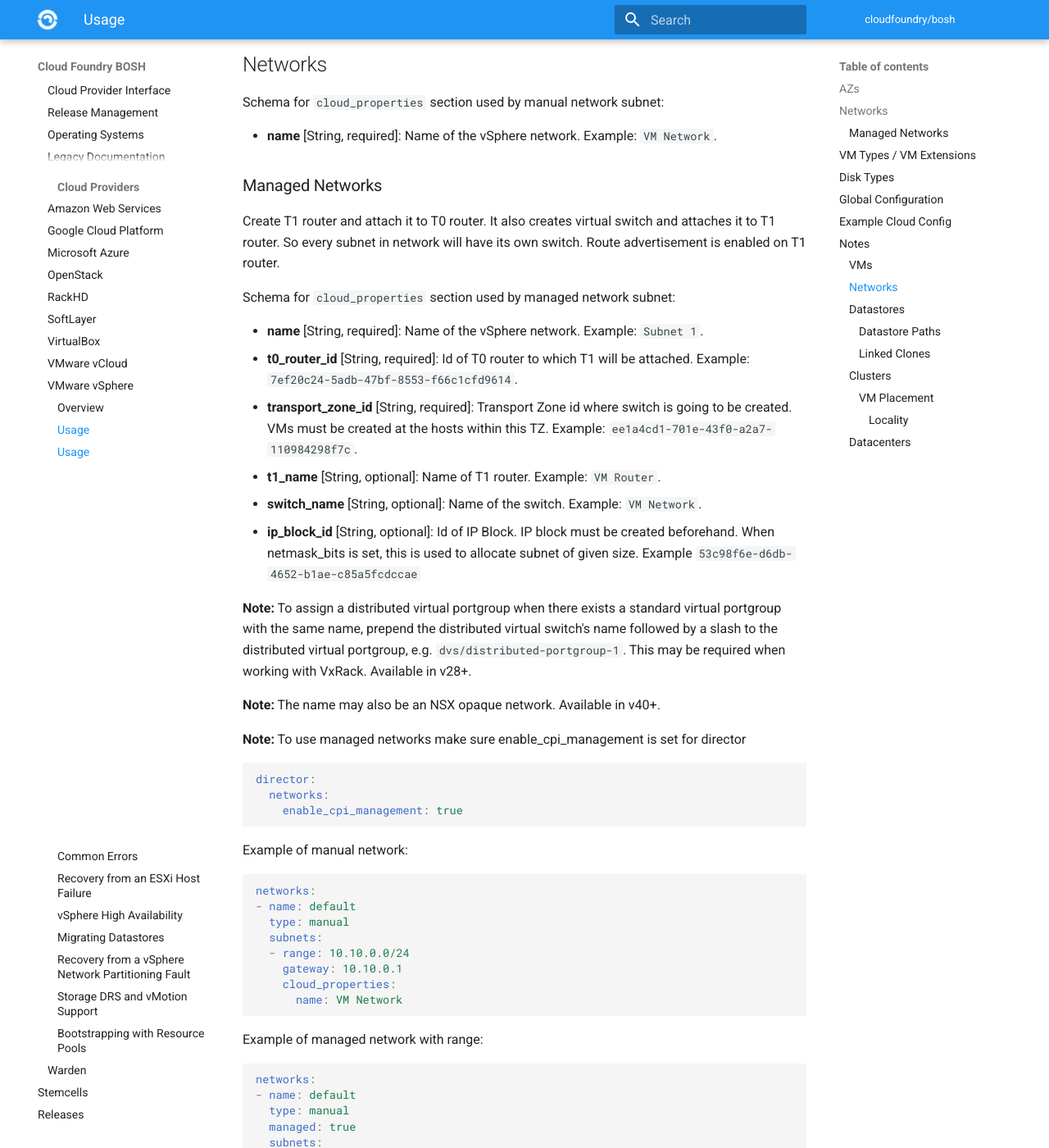
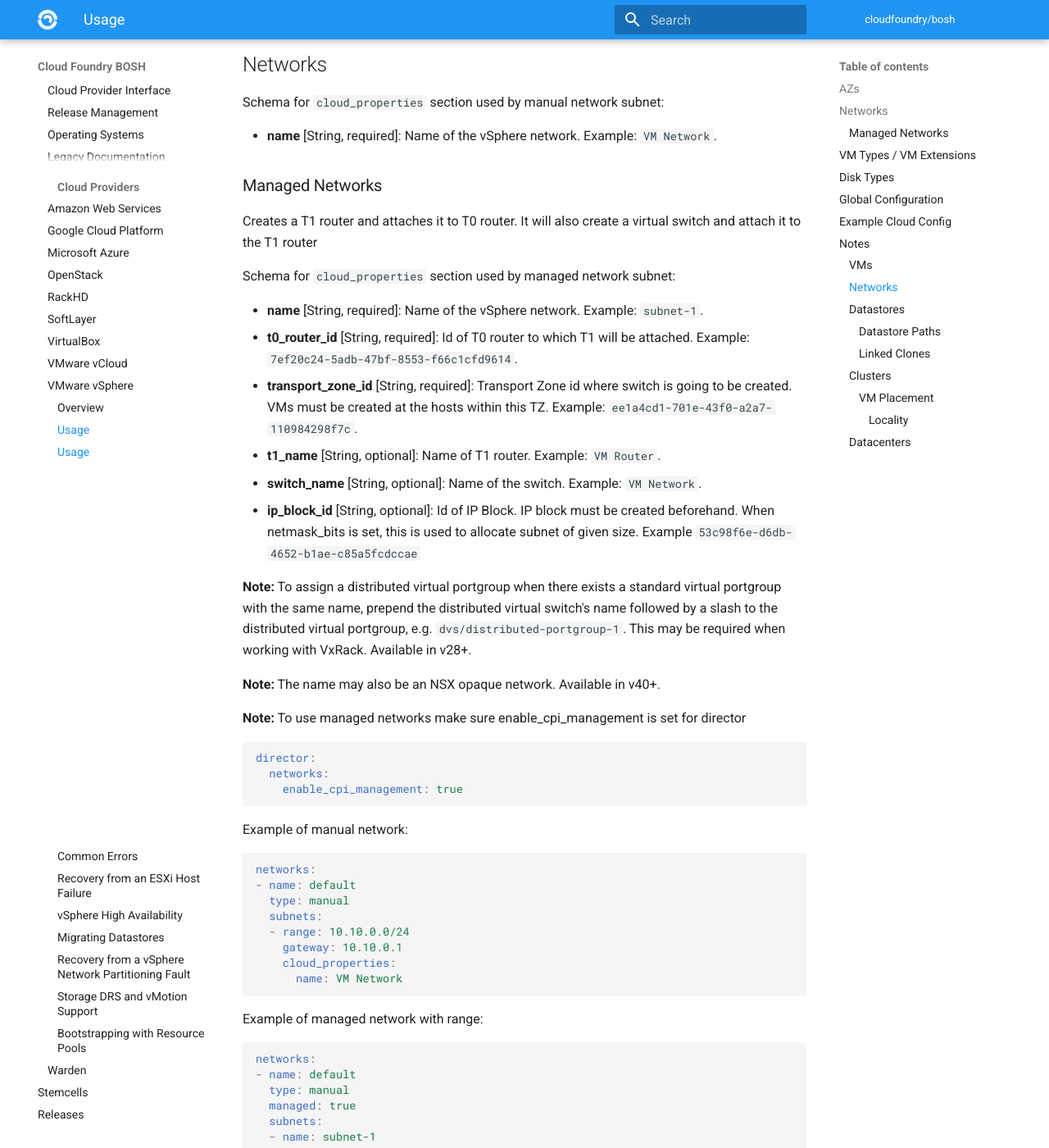
Before and after one commit to cloudfoundry/docs-bosh, an MkDocs documentation site: the page built from content/vsphere-cpi.md, in a window 1280 px wide and 1400 px high, scrolled down 998 px. Shown: the whole window at 82% size. Built offline with MkDocs 1.6.1 and Material for MkDocs 9.7.7, drawn with Linux system fonts in a browser that asks for light colours; old or Windows-style settings are respelled for this version of MkDocs.

Commit message:
Rephrase managed network definition for vSphere CPI

```diff
--- a/content/vsphere-cpi.md
+++ b/content/vsphere-cpi.md
@@ -33,12 +33,11 @@ Schema for `cloud_properties` section used by manual network subnet:
 * **name** [String, required]: Name of the vSphere network. Example: `VM Network`.
 
 ### Managed Networks ###
-Create T1 router and attach it to T0 router. It also creates virtual switch and attaches it to T1 router.
-So every subnet in network will have its own switch. Route advertisement is enabled on T1 router.
+Creates a T1 router and attaches it to T0 router. It will also create a virtual switch and attach it to the T1 router
 
 Schema for `cloud_properties` section used by managed network subnet:
 
-* **name** [String, required]: Name of the vSphere network. Example: `Subnet 1`.
+* **name** [String, required]: Name of the vSphere network. Example: `subnet-1`.
 * **t0_router_id** [String, required]: Id of T0 router to which T1 will be attached. Example: `7ef20c24-5adb-47bf-8553-f66c1cfd9614`.
 * **transport_zone_id** [String, required]: Transport Zone id where switch is going to be created. VMs must be created at the hosts within this TZ. Example: `ee1a4cd1-701e-43f0-a2a7-110984298f7c`.
 * **t1_name** [String, optional]: Name of T1 router. Example: `VM Router`.
@@ -80,7 +79,7 @@ networks:
   type: manual
   managed: true
   subnets:
-  - name: Managed network
+  - name: subnet-1
     range: 10.10.0.0/24
     cloud_properties:
       t0_router_id: 7ef20c24-5adb-47bf-8553-f66c1cfd9614
```
